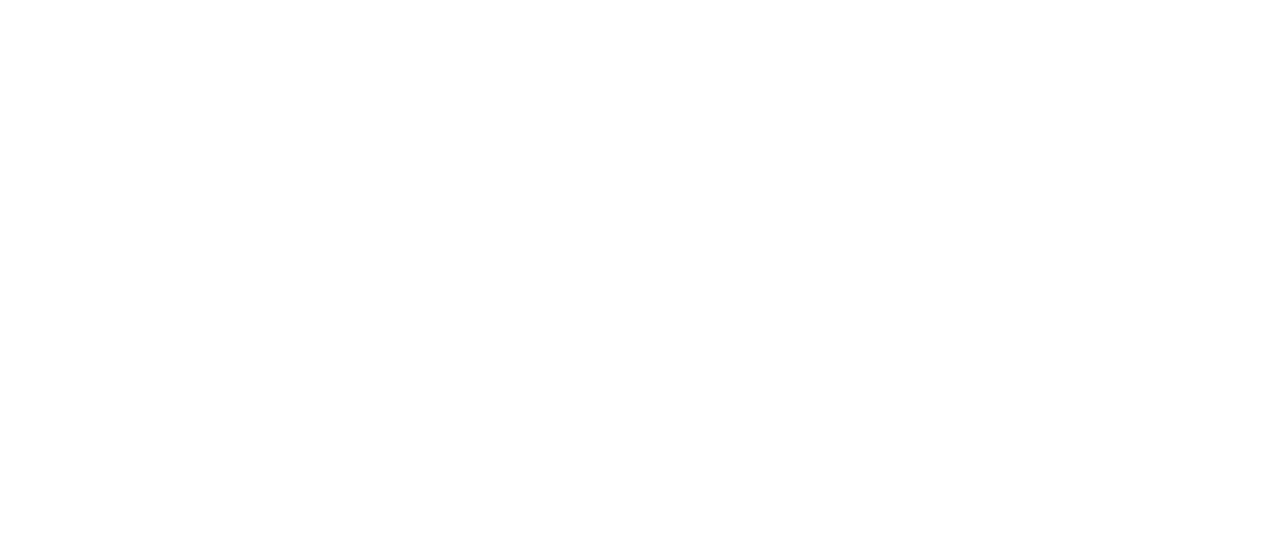
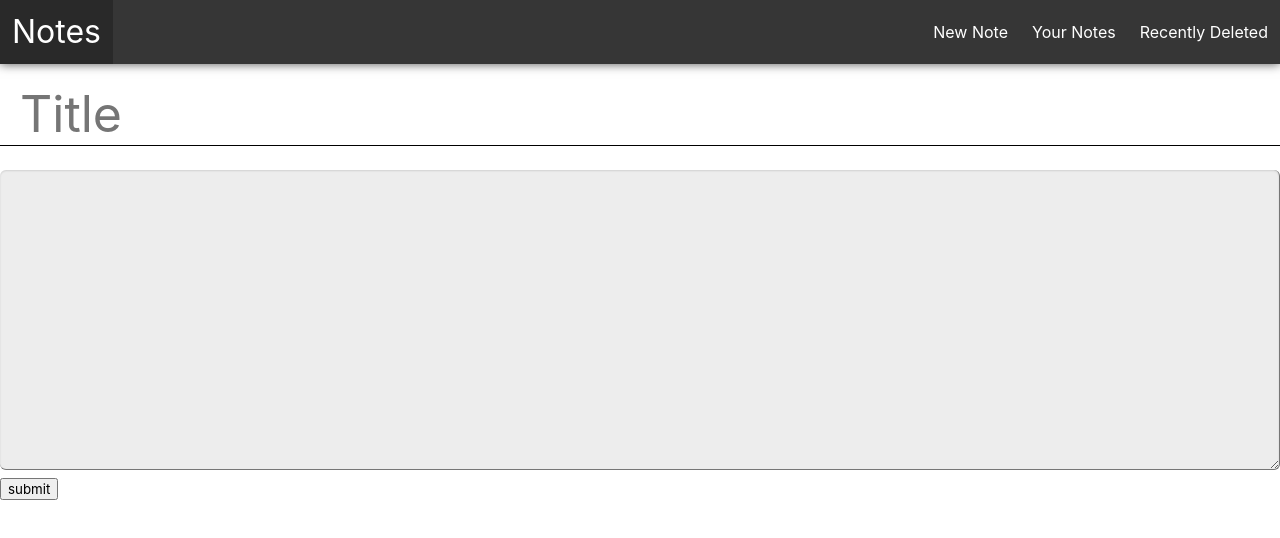
Before and after one commit to murtaza854/CS370-Project-Notes-App, an Angular app: page /add in a window 1280 px wide. Before the commit this address led to /. Shown: the top 538 px of the page. Built offline with nearby package versions, Linux system fonts and the light colour scheme.

Commit message:
Notes getting added to notelist and then page redirects to notes app homepage

```diff
--- a/src/app/app-routing.module.ts
+++ b/src/app/app-routing.module.ts
@@ -1,11 +1,13 @@
 import { MainlayoutComponent } from './pages/mainlayout/mainlayout.component';
 import { NoteslistComponent } from './pages/noteslist/noteslist.component';
+import { DetailpageComponent } from './pages/detailpage/detailpage.component'
 import { NgModule, Component } from '@angular/core';
 import { Routes, RouterModule } from '@angular/router';
 
 const routes: Routes = [
   {path :'', component:MainlayoutComponent, children: [
-    {path:'',component:NoteslistComponent}
+    {path:'',component:NoteslistComponent},
+    {path:'add', component:DetailpageComponent}
   ]}
 ];
 
--- a/src/app/app.component.ts
+++ b/src/app/app.component.ts
@@ -1,4 +1,4 @@
-import { Component } from '@angular/core';
+import { Component, Input } from '@angular/core';
 
 @Component({
   selector: 'app-root',
--- /dev/null
+++ b/src/app/interfaces/notes.ts
@@ -0,0 +1,5 @@
+export interface Notes {
+  id:number;
+  title:string;
+  note:string;
+}
--- /dev/null
+++ b/src/app/pages/detailpage/detailpage.component.html
@@ -0,0 +1,10 @@
+<form #noteDetails = "ngForm" (ngSubmit) = "addNote(noteDetails.value)">
+    <div class="title">
+        <input type="text" name="noteTitle" ngModel id="noteT" placeholder="Title">
+    </div>
+    <div class="note">
+        <textarea name="note" id="noteT" ngModel cols="30"></textarea>
+    </div>
+    <input type="submit" value = "submit">
+    <!-- <button>Submit</button> -->
+</form>
--- /dev/null
+++ b/src/app/pages/detailpage/detailpage.component.scss
@@ -0,0 +1,44 @@
+.title {
+    input {
+        font-size: 50px;
+        padding-left: 20px;
+        border: none;
+        border-bottom: 1px solid black;
+        padding-top: 20px;
+        width: 100%;
+        padding-right: 20px;
+        &:focus {
+            outline: none;
+        }
+    }
+}
+
+.note {
+    textarea {
+        // margin-top: 10px;
+        // margin-left: 50px;
+        width: 100%;
+        height: 300px;
+        -moz-border-bottom-colors: none;
+        -moz-border-left-colors: none;
+        -moz-border-right-colors: none;
+        -moz-border-top-colors: none;
+        background: none repeat scroll 0 0 rgba(0, 0, 0, 0.07);
+        border-color: -moz-use-text-color #FFFFFF #FFFFFF -moz-use-text-color;
+        border-image: none;
+        border-radius: 6px 6px 6px 6px;
+        border-style: none solid solid none;
+        border-width: medium 1px 1px medium;
+        box-shadow: 0 1px 2px rgba(0, 0, 0, 0.12) inset;
+        color: #555555;
+        font-family: "Helvetica Neue",Helvetica,Arial,sans-serif;
+        font-size: 1em;
+        line-height: 1.4em;
+        padding: 5px 8px;
+        transition: background-color 0.2s ease 0s;
+        &:focus {
+            background: none repeat scroll 0 0 #FFFFFF;
+            outline-width: 0;
+        }
+    }
+}
--- /dev/null
+++ b/src/app/pages/detailpage/detailpage.component.ts
@@ -0,0 +1,29 @@
+import { Notes } from './../../interfaces/notes';
+import { NotesService } from './../../services/notes.service';
+import { Component, OnInit } from '@angular/core';
+import {Router} from '@angular/router';
+
+@Component({
+  selector: 'app-detailpage',
+  templateUrl: './detailpage.component.html',
+  styleUrls: ['./detailpage.component.scss']
+})
+export class DetailpageComponent implements OnInit {
+  noteslist:Notes[]=[];
+  // private _notesService:NotesService
+  constructor(private _notesService:NotesService, private router: Router) {
+  }
+
+  ngOnInit(): void {
+    this.noteslist = this._notesService.getNotes();
+  }
+
+  addNote(data:any) {
+    if (data.noteTitle == '') alert('Note title must not be empty.');
+    else {
+      this._notesService.updateNoteslist(data);
+      this.router.navigateByUrl('/');
+    }
+  }
+
+}
--- a/src/app/pages/mainlayout/mainlayout.component.html
+++ b/src/app/pages/mainlayout/mainlayout.component.html
@@ -1,7 +1,7 @@
 <div class="layout-box">
   <nav class="navbar is-dark" role="navigation" aria-label="main navigation">
     <div class="navbar-brand">
-      <a class="navbar-item" href="https://bulma.io">
+      <a class="navbar-item" [routerLink]="['']">
         <span style="font-size: 32px;">Notes</span>
       </a>
 
@@ -41,6 +41,7 @@
       </div>
 
       <div class="navbar-end">
+        <a [routerLink]="['add']" class="navbar-item">New Note</a>
         <a class="navbar-item">
           Your Notes
         </a>
--- a/src/app/pages/noteslist/noteslist.component.ts
+++ b/src/app/pages/noteslist/noteslist.component.ts
@@ -6,10 +6,12 @@
   styleUrls: ['./noteslist.component.scss']
 })
 export class NoteslistComponent implements OnInit {
-
   constructor() { }
 
   ngOnInit(): void {
   }
-
+  // public addToNoteslist(data:any) {
+  //   console.log(data);
+  //   console.log('Data passed');
+  // }
 }
--- /dev/null
+++ b/src/app/services/notes.service.ts
@@ -0,0 +1,21 @@
+import { Notes } from './../interfaces/notes';
+import { Injectable } from '@angular/core';
+
+@Injectable({
+  providedIn: 'root'
+})
+export class NotesService {
+  noteslist:Notes[]=[];
+  noteIndex:number=0;
+  constructor() { }
+  getNotes() {
+    return this.noteslist;
+  }
+  public updateNoteslist(data:any) {
+    const newNote: Notes = { id: this.noteIndex, title: data.noteTitle, note: data.note };
+    this.noteslist.push(newNote);
+    this.noteIndex++;
+    console.log(this.noteslist);
+    console.log(this.noteIndex);
+  }
+}
```
Also changed, not shown: src/app/app.module.ts (+6 -2 lines), 2 other files (tests, documents, lock files or other folders).
